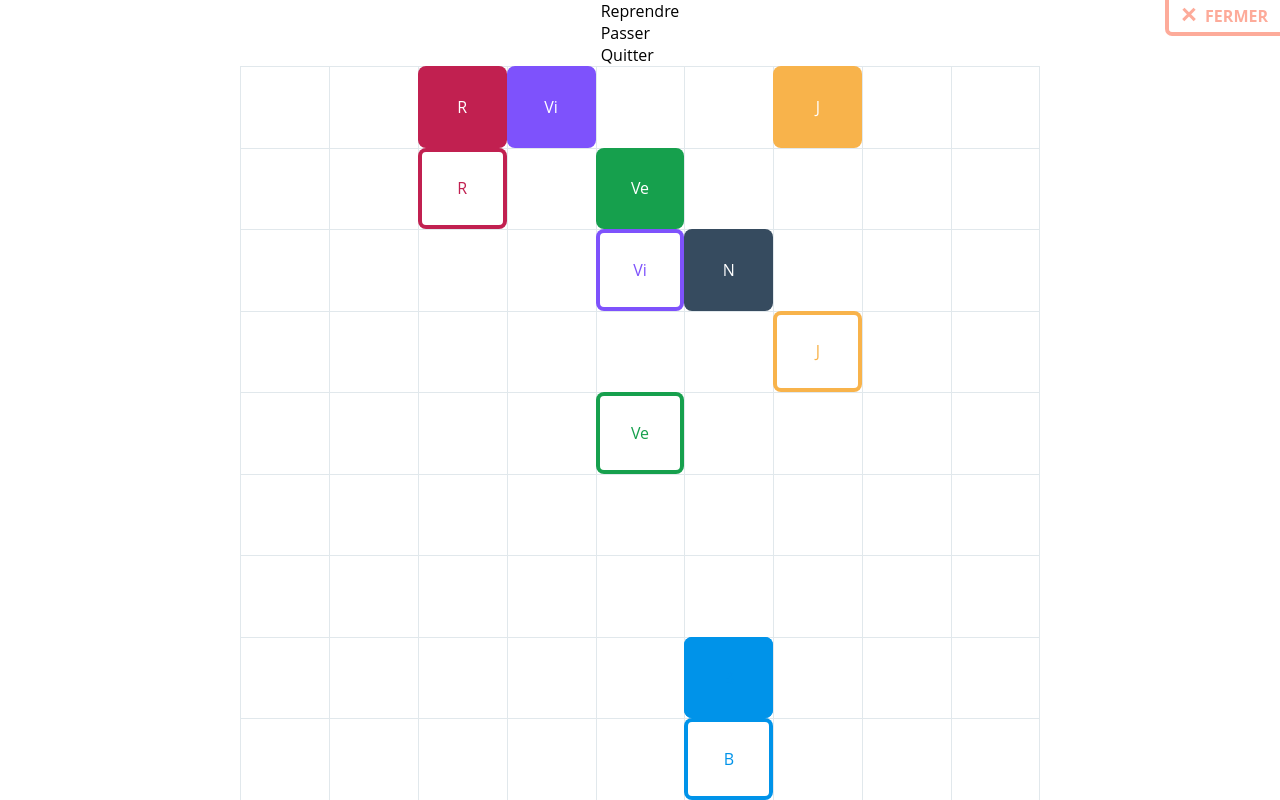
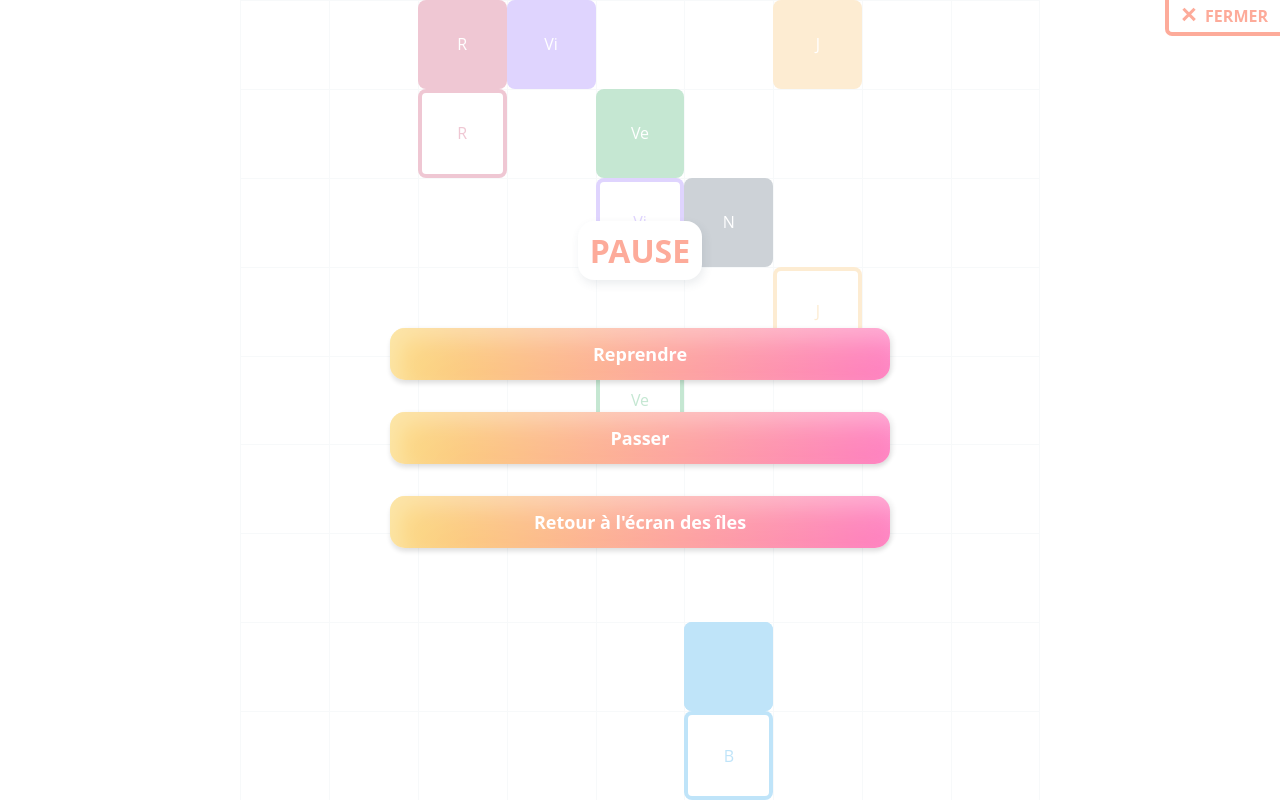
Before and after one commit to Kiclos/filles-du-numerique, a Vue app: page / in a window 1280 px wide. Both pictures are taken after a click on the button "PAUSE". Built offline with nearby package versions, Linux system fonts and the light colour scheme.

Commit message:
feat: pause screen

```diff
--- a/src/assets/scss/_button.scss
+++ b/src/assets/scss/_button.scss
@@ -1,4 +1,17 @@
+@mixin setDefaultButtonColor($color1, $color2, $text-color) {
+  background: linear-gradient(95.43deg, $color1 -6.84%, $color2 124.14%);
+  color: $text-color;
+  box-shadow: 4px 0 4px rgba(0, 0, 0, 0.05),
+  0 4px 4px rgba(0, 0, 0, 0.1),
+  inset 30px 30px 60px rgba(255, 255, 255, 0.25),
+  inset 10px 10px 20px rgba(255, 255, 255, 0.25);
+}
+
 .dt-button {
+  @include setDefaultButtonColor($yellow, $pink, $white);
+
+  overflow: hidden;
+  position:  relative;
   cursor: pointer;
   outline: none;
   transition: .3s;
@@ -15,45 +28,72 @@
   font-size: 18px;
   text-align: center;
 
-  &--default {
-    background: linear-gradient(95.43deg, #FBDA61 -6.84%, #FF5ACD 124.14%);
-    color: #FFFFFF;
-    box-shadow: 4px 0 4px rgba(0, 0, 0, 0.05),
-    0 4px 4px rgba(0, 0, 0, 0.1),
-    inset 30px 30px 60px rgba(255, 255, 255, 0.25),
-    inset 10px 10px 20px rgba(255, 255, 255, 0.25);
+  &:after {
+    position: absolute;
+    content: "";
+    top: 0;
+    left: 0;
+    height: 100%;
+    width: 100%;
+    background-color: transparent;
+    transition: .3s;
   }
 
-  &--text {
-    background: linear-gradient(95.43deg, rgba(251,218,97,0.1) -6.84%, rgba(255, 90, 205, 0.1) 124.14%);
-    color: #FDAB9A;
+  &:hover:after {
+    background-color: rgba($white, .2);
   }
 
-  &--reversed {
-    color: #FDAB9A;
-    background: #FFFFFF;
+  &:active:after {
+    background-color: rgba($black, .2);
   }
 
-  &--outlined {
-    color: #FDAB9A;
-    background: none;
-    border: solid #FDAB9A 2px;
+  @mixin setTextButtonColor($color1, $color2, $text-color) {
+    background: linear-gradient(95.43deg, rgba($color1, 0.1) -6.84%, rgba($color2, 0.1) 124.14%);
+    color: $text-color;
+    box-shadow: none;
   }
 
-  &--reversed-outlined {
-    color: #FFFFFF;
-    background: none;
-    border: solid #FFFFFF 2px;
+  &.-text {
+    @include setTextButtonColor($yellow, $pink, $orange);
   }
 
-  &--reversed-text {
-    color: #FFFFFF;
-    background: rgba(255, 255, 255, 0.15);
+  &.-reversed {
+    color: $orange;
+    background: $white;
   }
 
-  &--blue {
-    background: linear-gradient(91.85deg, #0093E9 -84.03%, #80D0C7 127.86%);
-    color: #FFFFFF;
+  @mixin setOutlineButtonColor($color) {
+    color: $color;
+    background: none;
+    border: solid $color 2px;
+    box-shadow: none;
+  }
+
+  &.-outlined {
+    @include setOutlineButtonColor($orange);
+  }
+
+  &.-reversed-outlined {
+    color: $white;
+    background: none;
+    border: solid $white 2px;
+  }
+
+  &.-reversed-text {
+    color: $white;
+    background: rgba($black, 0.15);
+  }
+
+  &.-blue {
+    @include setDefaultButtonColor($dark-blue, $very-light-green, $white);
+
+    &.-outlined {
+      @include setOutlineButtonColor($dark-blue);
+    }
+
+    &.-text {
+      @include setTextButtonColor($dark-blue, $very-light-green, $dark-blue)
+    }
   }
 
 }
--- a/src/assets/scss/_game-ui.scss
+++ b/src/assets/scss/_game-ui.scss
@@ -20,6 +20,7 @@
     font-weight: bold;
     text-transform: uppercase;
     cursor: pointer;
+    z-index: 4;
     transition: .3s;
 
     &:hover {
@@ -29,6 +30,11 @@
       .dt-pause__icon span {
         background-color: $white;
       }
+    }
+
+    &:active {
+      background-color: darken($orange, 10%);
+      border-color: darken($orange, 10%);
     }
 
     &.-opened .dt-pause__icon {
@@ -68,4 +74,35 @@
     }
   }
 
+  &__container {
+    display: flex;
+    align-items: center;
+    justify-content: center;
+    flex-direction: column;
+    position: absolute;
+    top: 0;
+    left: 0;
+    height: 100vh;
+    width: 100vw;
+    padding: 2rem 2rem 3rem 2rem;
+    background-color: rgba($white, .75);
+    z-index: 3;
+
+    .dt-button {
+      margin: 1rem 0;
+      max-width: 500px;
+    }
+  }
+
+  &__title {
+    margin-bottom: 2rem;
+    padding: .5rem .75rem;
+    color: $orange;
+    text-transform: uppercase;
+    font-size: 2rem;
+    background: $white;
+    border-radius: 1rem;
+    box-shadow: 2px 4px 10px rgba($black, .1);
+  }
+
 }
--- a/src/components/GamesUI/PauseMenu/PauseMenu.vue
+++ b/src/components/GamesUI/PauseMenu/PauseMenu.vue
@@ -6,11 +6,14 @@
     </span>
     {{ isOpened ? 'Fermer' : 'Pause' }}
   </button>
-  <div class="dt-pause__container" v-if="isOpened">
-    <p>Reprendre</p>
-    <p>Passer</p>
-    <p>Quitter</p>
-  </div>
+  <transition name="fade">
+    <div class="dt-pause__container" v-if="isOpened">
+      <h2 class="dt-pause__title">Pause</h2>
+      <button class="dt-button" @click="isOpened = false">Reprendre</button>
+      <button class="dt-button" @click="handleSkip()">Passer</button>
+      <button class="dt-button" @click="handleQuit()">Retour à l'écran des îles</button>
+    </div>
+  </transition>
 </template>
 
 <script lang="ts">
@@ -19,11 +22,25 @@ import { defineComponent, ref } from 'vue';
 
 export default defineComponent({
   name: 'PauseMenu',
-  setup() {
+  events: {
+    skip: () => null,
+    quit: () => null,
+  },
+  setup(_, { emit }) {
     const isOpened = ref<boolean>(false);
+
+    function handleSkip(): void {
+      emit('skip');
+    }
+
+    function handleQuit(): void {
+      emit('quit');
+    }
 
     return {
       isOpened,
+      handleSkip,
+      handleQuit,
     };
   },
 });
```
